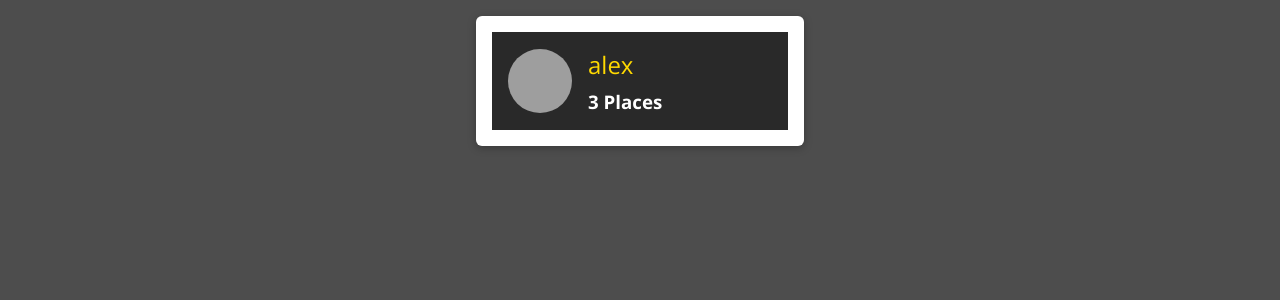
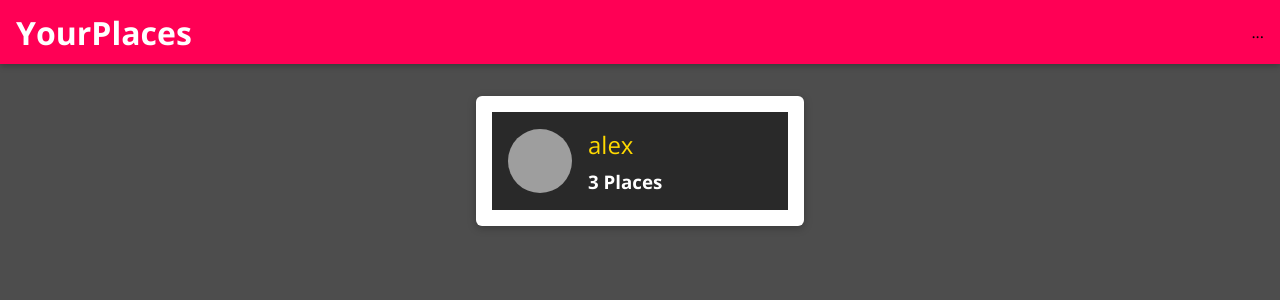
Before and after one commit to alexgharibi/MERN, a React (Create React App) app in the folder MERN-Frontend/: page / in a window 1280 px wide. Shown: the top 300 px of the page. Built offline with nearby package versions, Linux system fonts and the light colour scheme; grey boxes are pictures that could not be loaded.

Commit message:
Add navigation

```diff
--- a/MERN-Frontend/src/App.js
+++ b/MERN-Frontend/src/App.js
@@ -7,15 +7,19 @@
 } from "react-router-dom";
 import Users from "./user/pages/Users";
 import NewPlace from "./places/pages/NewPlace";
+import MainNavigation from "./shared/components/Navigation/MainNavigation";
 
 const App = () => {
   return (
     <Router>
-      <Switch>
-        <Route path="/" exact component={Users} />
-        <Route path="/places/new" exact component={NewPlace} />
-        <Redirect to="/" />
-      </Switch>
+      <MainNavigation />
+      <main>
+        <Switch>
+          <Route path="/" exact component={Users} />
+          <Route path="/places/new" exact component={NewPlace} />
+          <Redirect to="/" />
+        </Switch>
+      </main>
     </Router>
   );
 };
--- /dev/null
+++ b/MERN-Frontend/src/shared/components/Navigation/MainHeader.css
@@ -0,0 +1,23 @@
+.main-header {
+  width: 100%;
+  height: 4rem;
+  display: flex;
+  align-items: center;
+  position: fixed;
+  top: 0;
+  left: 0;
+  background: #ff0055;
+  box-shadow: 0 2px 6px rgba(0, 0, 0, 0.26);
+  padding: 0 1rem;
+  z-index: 5;
+}
+
+main {
+  margin-top: 5rem;
+}
+
+@media (min-width: 768px) {
+  .main-header {
+    justify-content: space-between;
+  }
+}
--- /dev/null
+++ b/MERN-Frontend/src/shared/components/Navigation/MainHeader.js
@@ -0,0 +1,8 @@
+import React from "react";
+import "./MainHeader.css";
+
+const MainHeader = ({ children }) => {
+  return <header className="main-header">{children}</header>;
+};
+
+export default MainHeader;
--- /dev/null
+++ b/MERN-Frontend/src/shared/components/Navigation/MainNavigation.css
@@ -0,0 +1,45 @@
+.main-navigation__menu-btn {
+  width: 3rem;
+  height: 3rem;
+  background: transparent;
+  border: none;
+  display: flex;
+  flex-direction: column;
+  justify-content: space-around;
+  margin-right: 2rem;
+  cursor: pointer;
+}
+
+.main-navigation__menu-btn span {
+  display: block;
+  width: 3rem;
+  height: 2.5px;
+  background: white;
+}
+
+.main-navigation__title {
+  color: white;
+}
+
+.main-navigation__title a {
+  text-decoration: none;
+  color: white;
+}
+
+.main-navigation__header-nav {
+  display: none;
+}
+
+.main-navigation__drawer-nav {
+  height: 100%;
+}
+
+@media (min-width: 768px) {
+  .main-navigation__menu-btn {
+    display: none;
+  }
+
+  .main-navigation__header-nav {
+    display: block;
+  }
+}
--- /dev/null
+++ b/MERN-Frontend/src/shared/components/Navigation/MainNavigation.js
@@ -0,0 +1,22 @@
+import React from "react";
+import MainHeader from "./MainHeader";
+import "./MainNavigation.css";
+import { Link } from "react-router-dom";
+
+const MainNavigation = () => {
+  return (
+    <MainHeader>
+      <button className="main-navigation__menu-btn">
+        <span></span>
+        <span></span>
+        <span></span>
+      </button>
+      <h1 className="main-navigation__title">
+        <Link to="/">YourPlaces</Link>
+      </h1>
+      <nav>...</nav>
+    </MainHeader>
+  );
+};
+
+export default MainNavigation;
--- a/MERN-Frontend/src/user/components/UsersList.js
+++ b/MERN-Frontend/src/user/components/UsersList.js
@@ -1,12 +1,15 @@
 import React from "react";
 import "./UsersList.css";
 import UserItem from "./UserItem";
+import Card from "../../shared/components/UIElements/Card";
 
 const UsersList = ({ items }) => {
   if (items.length === 0) {
     return (
       <div className="center">
-        <h2>No users found</h2>
+        <Card>
+          <h2>No users found</h2>
+        </Card>
       </div>
     );
   }
```
Also changed, not shown: MERN-Frontend/src/shared/components/Navigation/NavLinks.js (added), MERN-Frontend/src/shared/components/Navigation/SideDrawer.js (added).
